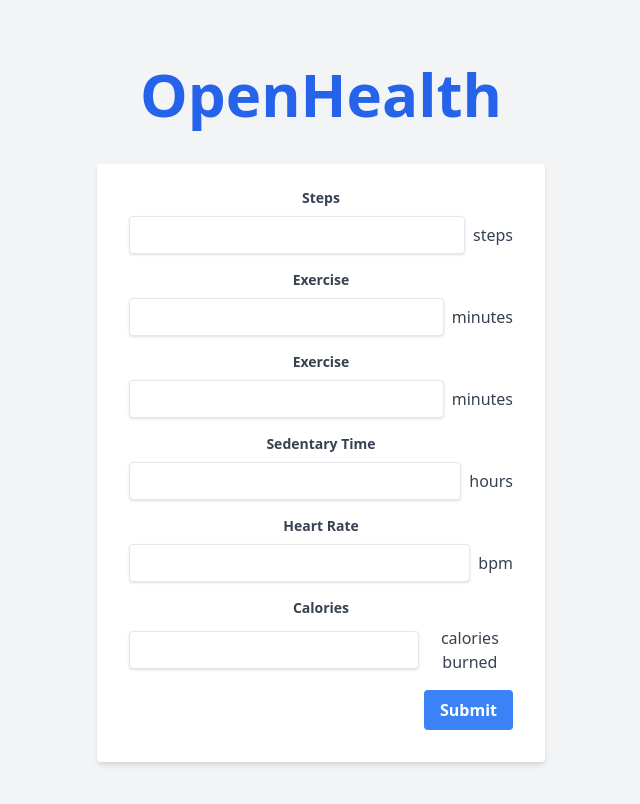
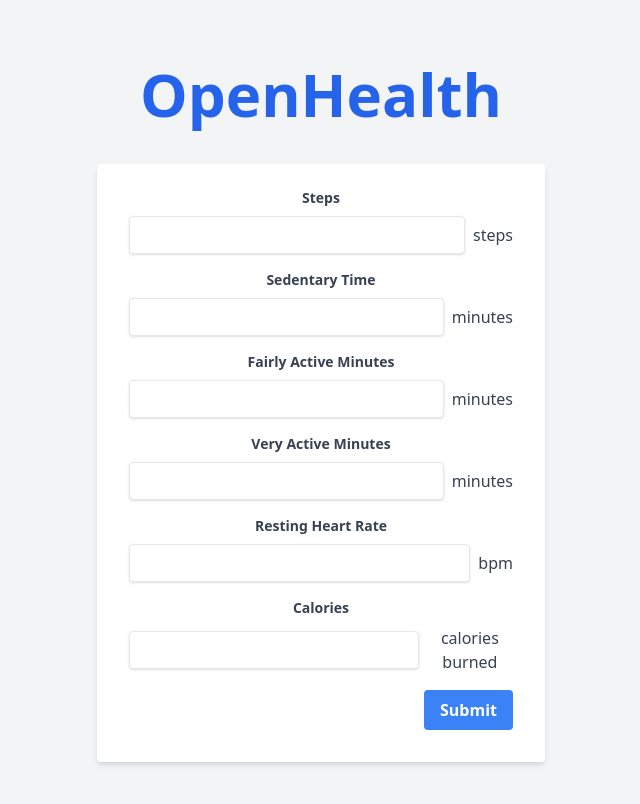
Before and after one commit to brackeneddy/CS6440-Fall24-Pharma5-GroupProject, a React (Vite) app in the folder frontend/: page / in a window 1280 px wide. Shown: the top 804 px of the page, without its empty margins (319-959 px from the left). Built offline with nearby package versions, Linux system fonts and the light colour scheme.

Commit message:
display sleep score from the response

```diff
--- a/frontend/src/App.jsx
+++ b/frontend/src/App.jsx
@@ -12,7 +12,8 @@ function App() {
         OpenHealth
       </h1>
       <FormComponent />
-      </div>
+      <div id="output"></div>
+    </div>
     </>
   )
 }
--- a/frontend/src/FormComponent.jsx
+++ b/frontend/src/FormComponent.jsx
@@ -32,6 +32,12 @@ export default function FormComponent() {
 
       if (response.ok) {
         const result = await response.json();
+        const sleepScore = result.sleep_score;
+        const outputContainer = document.getElementById("output");
+        outputContainer.innerHTML = `
+            <h2>Your sleep score is:</h2>
+            <p>${sleepScore}</p>
+        `;
         console.log('sleep score:', result.sleep_score);
       } else {
         console.error("Error:", response.statusText);
@@ -64,7 +70,21 @@ export default function FormComponent() {
           </div>
           <div className="mb-4">
             <label className="block text-gray-700 text-sm font-bold mb-2">
-              Exercise
+              Sedentary Time
+            </label>
+            <div className="flex items-center">
+              <input
+                className="shadow appearance-none border rounded w-full py-2 px-3 text-gray-700 leading-tight focus:outline-none focus:shadow-outline"
+                type="number"
+                name="SedentaryMinutes"
+                onChange={handleChange}
+                />
+              <span className="ml-2 text-gray-700">minutes</span>
+            </div>
+          </div>
+          <div className="mb-4">
+            <label className="block text-gray-700 text-sm font-bold mb-2">
+              Fairly Active Minutes
             </label>
             <div className="flex items-center">
               <input
@@ -78,7 +98,7 @@ export default function FormComponent() {
           </div>
           <div className="mb-4">
             <label className="block text-gray-700 text-sm font-bold mb-2">
-              Exercise
+              Very Active Minutes
             </label>
             <div className="flex items-center">
               <input
@@ -92,21 +112,7 @@ export default function FormComponent() {
           </div>
           <div className="mb-4">
             <label className="block text-gray-700 text-sm font-bold mb-2">
-              Sedentary Time
-            </label>
-            <div className="flex items-center">
-              <input
-                className="shadow appearance-none border rounded w-full py-2 px-3 text-gray-700 leading-tight focus:outline-none focus:shadow-outline"
-                type="number"
-                name="SedentaryMinutes"
-                onChange={handleChange}
-                />
-              <span className="ml-2 text-gray-700">hours</span>
-            </div>
-          </div>
-          <div className="mb-4">
-            <label className="block text-gray-700 text-sm font-bold mb-2">
-              Heart Rate
+              Resting Heart Rate
             </label>
             <div className="flex items-center">
               <input
```
